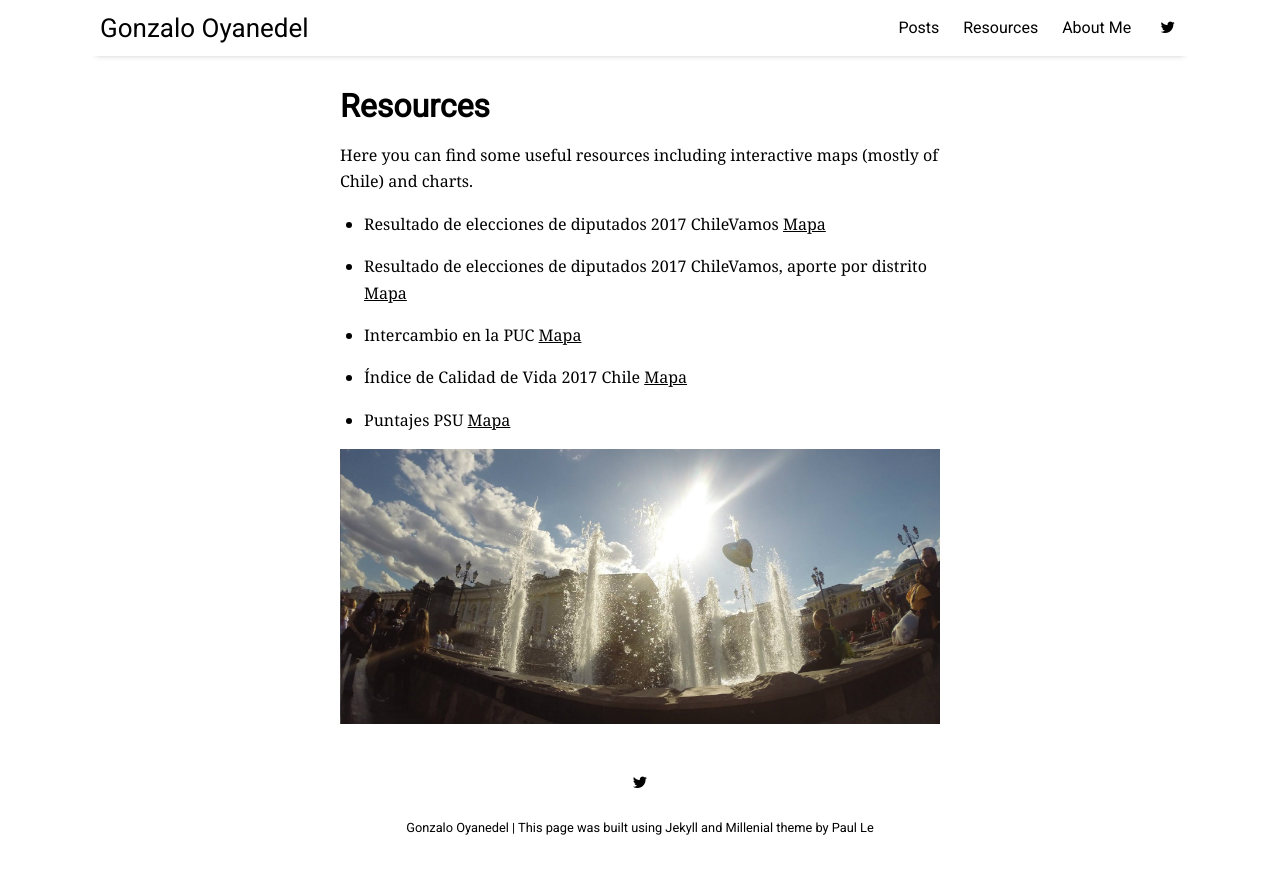
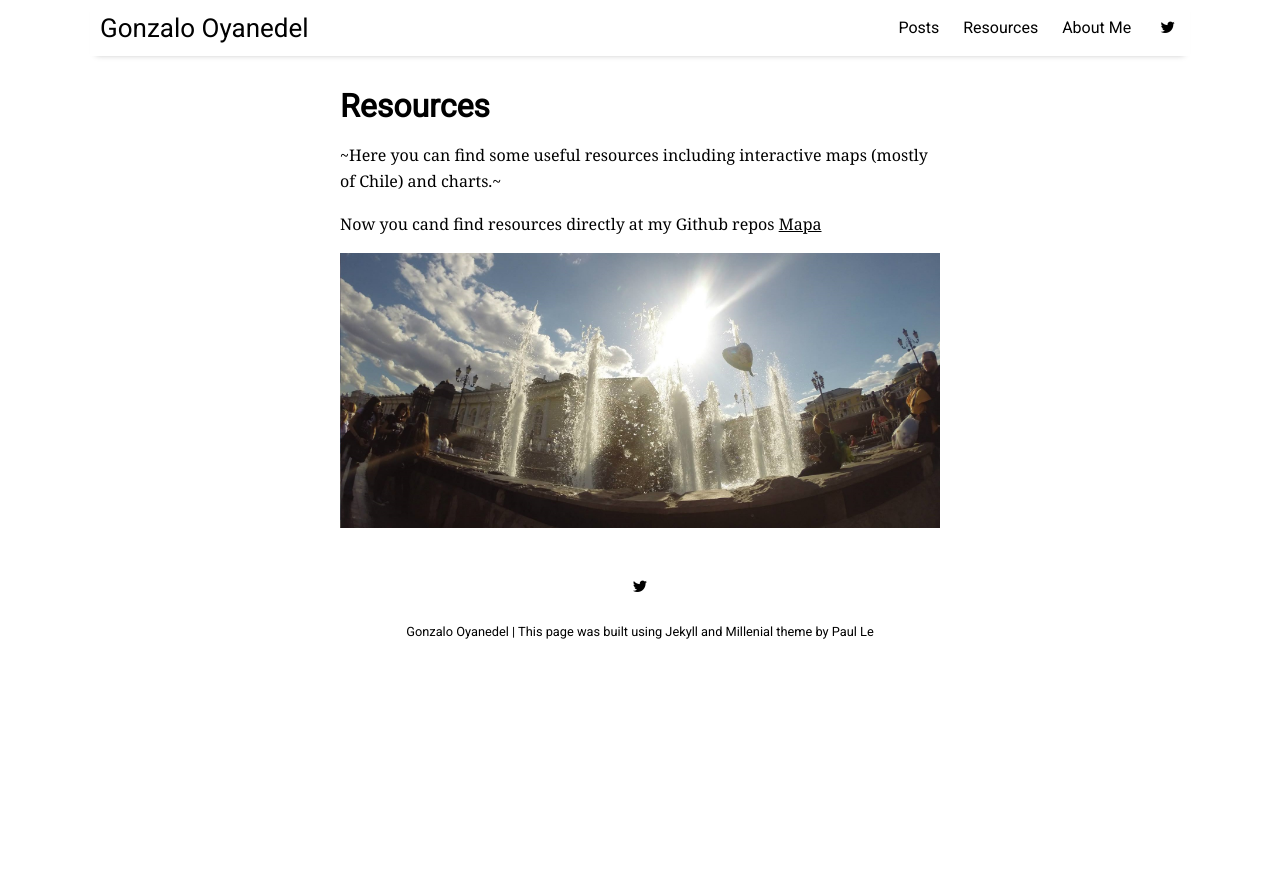
Before and after one commit to goyanedelv/goyanedelv.github.io, a Jekyll site: the page built from pages/resources.md, in a window 1280 px wide. Shown: the top 874 px of the page. Built offline with Jekyll 4.4.1, drawn with Linux system fonts in a browser that asks for light colours; nearby versions of some CDN libraries; an icon font too large for the unit is left out.

Commit message:
Update resources.md

```diff
--- a/pages/resources.md
+++ b/pages/resources.md
@@ -3,17 +3,10 @@ layout: misc
 title: Resources
 ---
 
-Here you can find some useful resources including interactive maps (mostly of Chile) and charts.
+~Here you can find some useful resources including interactive maps (mostly of Chile) and charts.~
 
-* Resultado de elecciones de diputados 2017 ChileVamos [Mapa](https://goyanedelv.github.io/resources/diputados_2017_01/)
+Now you cand find resources directly at my Github repos [Mapa](https://www.github.com/goyanedelv/)
 
-* Resultado de elecciones de diputados 2017 ChileVamos, aporte por distrito [Mapa](https://goyanedelv.github.io/resources/diputados_2017_02/)
-
-* Intercambio en la PUC [Mapa](https://goyanedelv.github.io/resources/experiencia-intercambio-uc/)
-
-* Índice de Calidad de Vida 2017 Chile [Mapa](https://goyanedelv.github.io/resources/icvu_2017/)
-
-* Puntajes PSU [Mapa](https://goyanedelv.github.io/resources/map_psu/)
 
 
 <img src="{{ site.github.url }}/assets/img/moscowplaza.jpg">
```
